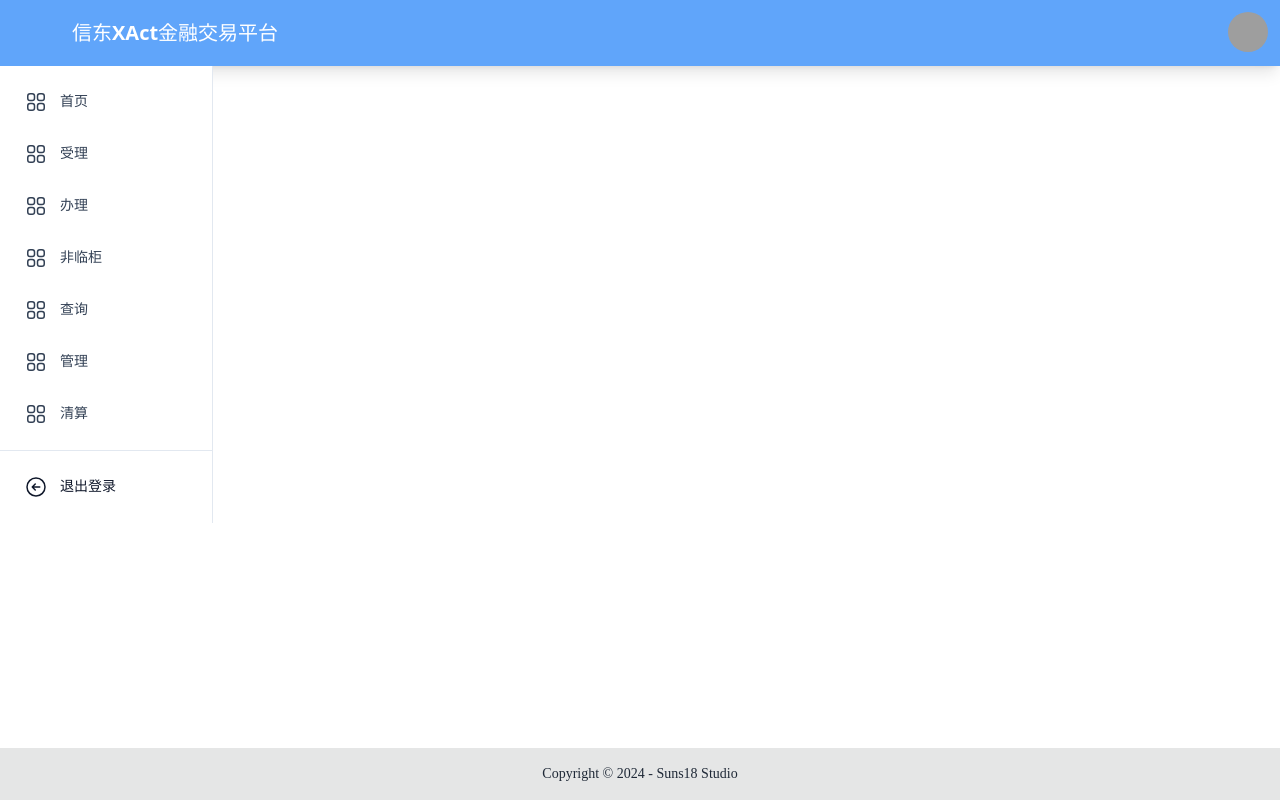
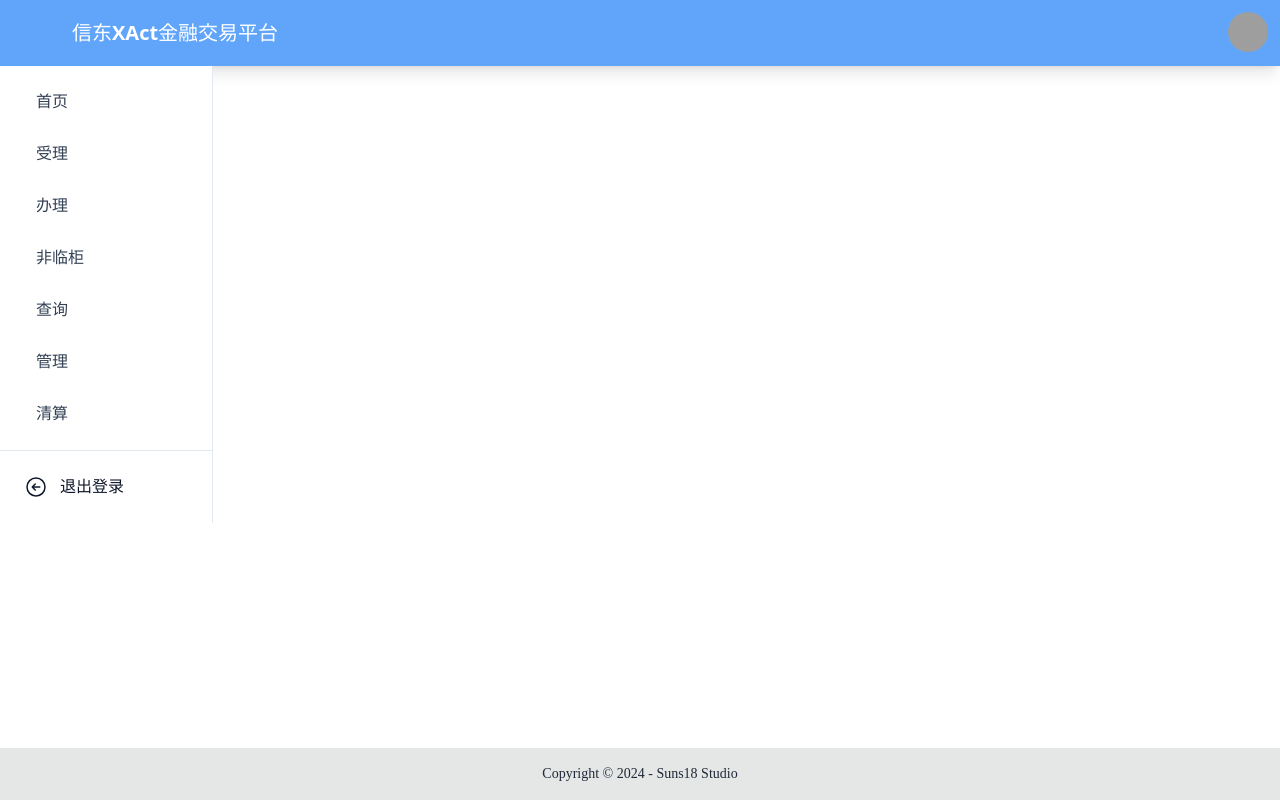
Before and after one commit to suns-18/Xindong-tranxact-front, a Vue app: page /-main in a window 1280 px wide. Built offline with nearby package versions, Linux system fonts and the light colour scheme; grey boxes are pictures that could not be loaded.

Commit message:
feat: SideBar.vue with icon

```diff
--- a/src/components/SideBar.vue
+++ b/src/components/SideBar.vue
@@ -3,24 +3,23 @@ import sidebarMenu from "@/ts/sidebar-menu.ts";
 </script>
 
 <template>
-    <aside id="nav-menu-1" aria-label="Side navigation"
-           class="top-0 bottom-0 left-0 flex flex-col transition-transform
+    <aside
+           class="top-0 bottom-0 left-0 flex flex-col transition-transform h-full
            -translate-x-full bg-white border-r w-full sm:translate-x-0 border-r-slate-200">
         <nav aria-label="side navigation" class="flex-1 overflow-auto divide-y divide-slate-100">
             <div>
                 <ul class="flex flex-col flex-1 gap-1 py-3">
                     <li class="px-3 cursor-pointer select-none" v-for="(item) in sidebarMenu">
                         <router-link :to="item.path"
-                                     class="flex items-center gap-3 p-3 transition-colors rounded text-slate-700 hover:text-gray-100 hover:bg-blue-400 focus:bg-blue-400 aria-[current=page]:text-cyan-50 aria-[current=page]:bg-blue-400 ">
-                            <div class="flex items-center self-center">
-                                <svg xmlns="http://www.w3.org/2000/svg" fill="none" viewBox="0 0 24 24"
-                                     stroke-width="1.5" stroke="currentColor" class="w-6 h-6"
-                                     aria-label="Dashboard icon" role="graphics-symbol">
-                                    <path stroke-linecap="round" stroke-linejoin="round"
-                                          d="M3.75 6A2.25 2.25 0 016 3.75h2.25A2.25 2.25 0 0110.5 6v2.25a2.25 2.25 0 01-2.25 2.25H6a2.25 2.25 0 01-2.25-2.25V6zM3.75 15.75A2.25 2.25 0 016 13.5h2.25a2.25 2.25 0 012.25 2.25V18a2.25 2.25 0 01-2.25 2.25H6A2.25 2.25 0 013.75 18v-2.25zM13.5 6a2.25 2.25 0 012.25-2.25H18A2.25 2.25 0 0120.25 6v2.25A2.25 2.25 0 0118 10.5h-2.25a2.25 2.25 0 01-2.25-2.25V6zM13.5 15.75a2.25 2.25 0 012.25-2.25H18a2.25 2.25 0 012.25 2.25V18A2.25 2.25 0 0118 20.25h-2.25A2.25 2.25 0 0113.5 18v-2.25z"/>
-                                </svg>
+                                     class="flex items-center gap-3 p-3 transition-colors rounded
+                                     text-slate-700 hover:text-gray-100 focus:text-gray-100
+                                      hover:bg-blue-400 focus:bg-blue-400
+                                      aria-[current=page]:text-cyan-50 aria-[current=page]:bg-blue-400 ">
+                            <div class="flex items-center self-center text-2xl">
+                                <span :class="item.icon" />
                             </div>
-                            <div class="flex flex-col items-start justify-center flex-1 w-full gap-0 overflow-hidden text-sm truncate">
+                            <div class="flex flex-col items-start justify-center
+                            flex-1 w-full gap-0 overflow-hidden text-base truncate">
                                 {{ item.title }}
                             </div>
                         </router-link>
@@ -40,7 +39,7 @@ import sidebarMenu from "@/ts/sidebar-menu.ts";
                     </svg>
                 </div>
                 <div class="flex flex-col items-start justify-center
-                flex-1 w-full gap-0 overflow-hidden text-sm font-medium truncate">
+                flex-1 w-full gap-0 overflow-hidden text-base font-medium truncate">
                     退出登录
                 </div>
             </router-link>
```
